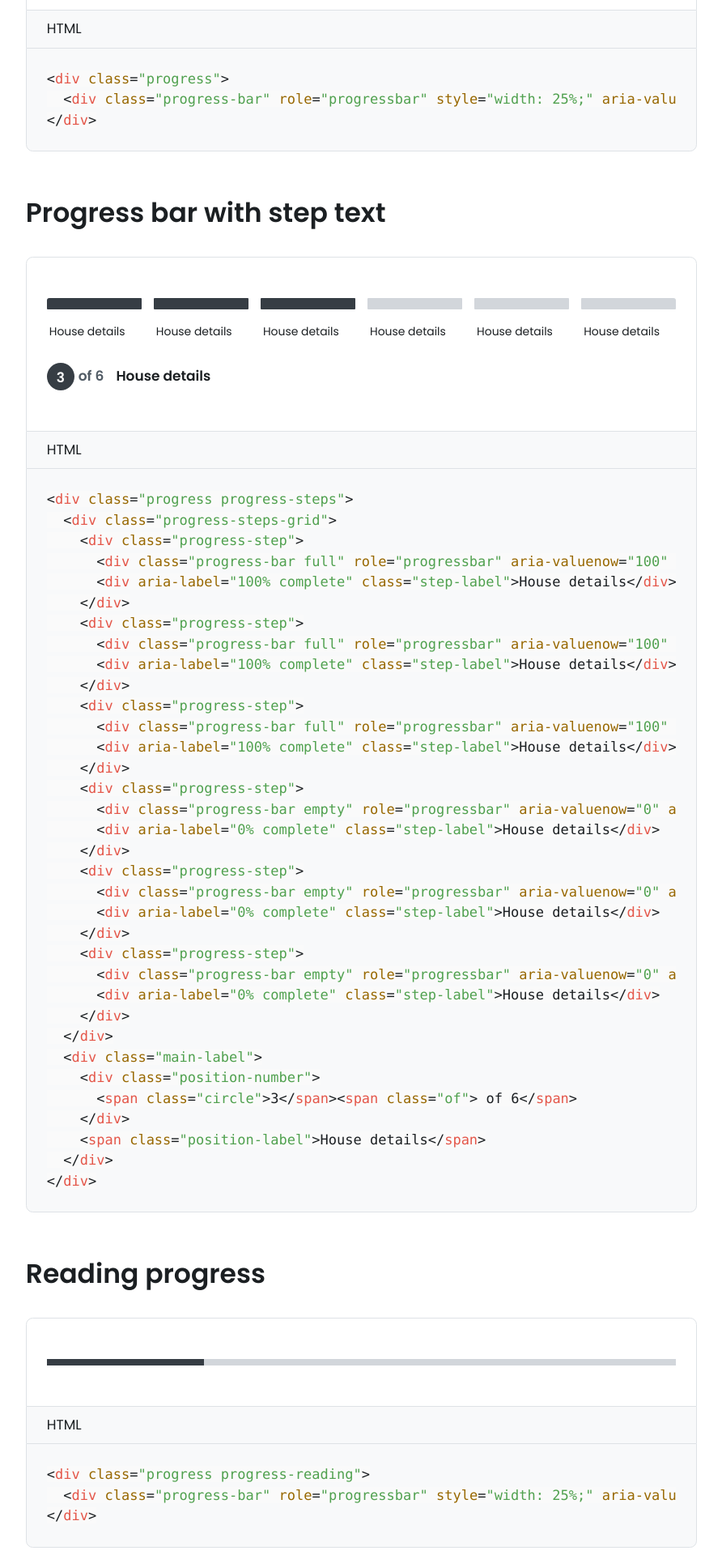
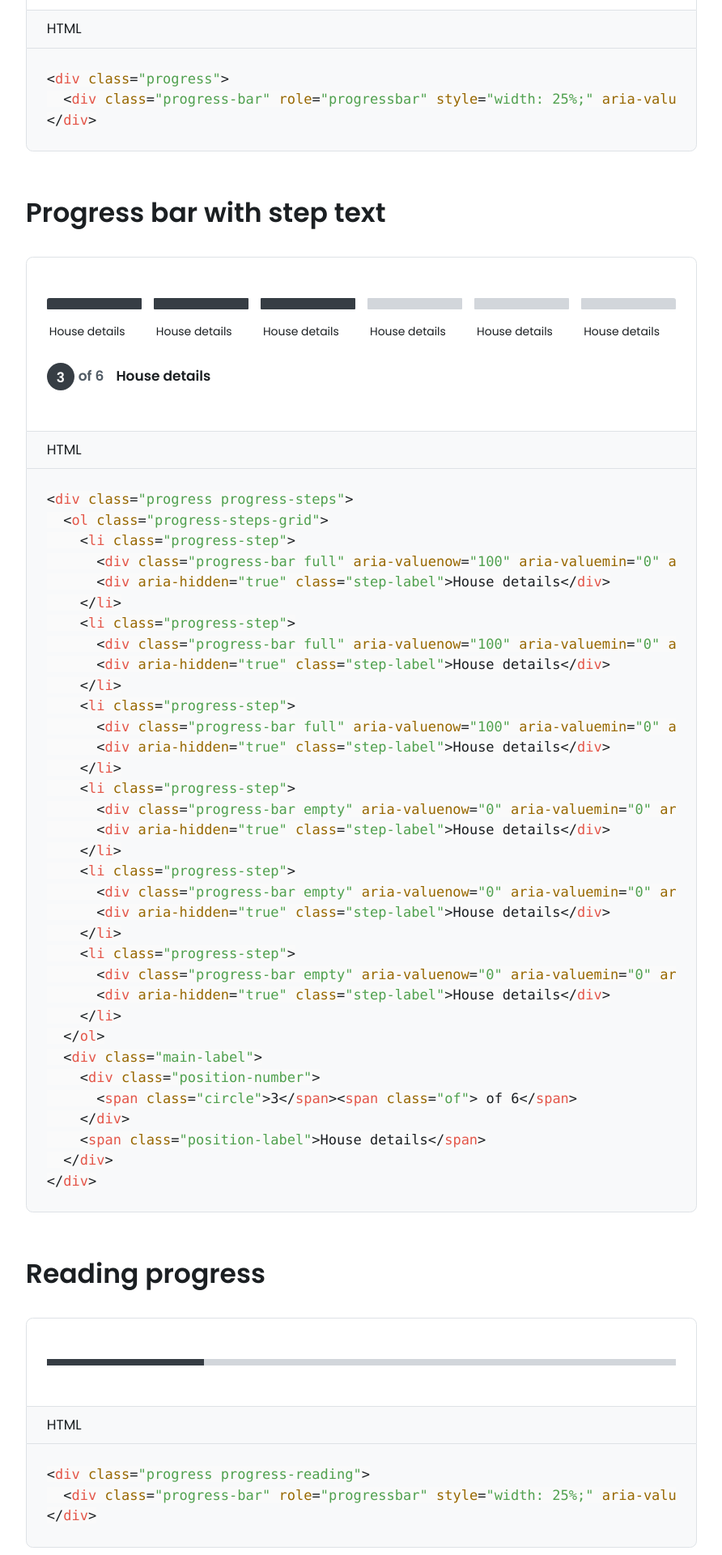
Before and after one commit to Energy-Saving-Trust/Design-System, a Jekyll site: the page built from components/progress-indicators.md, in a window 1280 px wide. Shown: the part 1073-2993 px from the top of the page at 81% size, without its empty margins (336-1228 px from the left). Built offline with Jekyll 4.4.1, drawn with Linux system fonts in a browser that asks for light colours; nearby versions of some CDN libraries.

Commit message:
progress indicator fix #65

```diff
--- a/_sass/est/_progress.scss
+++ b/_sass/est/_progress.scss
@@ -40,11 +40,15 @@
 }
 
 .progress-steps-grid {
+  padding: 0;
   display: grid;
   grid-template-columns: repeat(auto-fill, minmax(100px, 1fr));
   gap: 15px;
   margin-bottom: 20px;
   width: 100%;
+  li {
+    list-style-type: none;
+  }
   @include media-breakpoint-down(sm) {
     grid-template-columns: repeat(auto-fit, minmax(30px, 1fr));
     gap: 4px;
--- a/components/progress-indicators.md
+++ b/components/progress-indicators.md
@@ -33,32 +33,32 @@
 
 {% capture code_render %}
 <div class="progress progress-steps">
-  <div class="progress-steps-grid">
-    <div class="progress-step">
-      <div class="progress-bar full" role="progressbar" aria-valuenow="100" aria-valuemin="0" aria-valuemax="100"></div>
-      <div aria-label="100% complete" class="step-label">House details</div>
-    </div>
-    <div class="progress-step">
-      <div class="progress-bar full" role="progressbar" aria-valuenow="100" aria-valuemin="0" aria-valuemax="100"></div>
-      <div aria-label="100% complete" class="step-label">House details</div>
-    </div>
-    <div class="progress-step">
-      <div class="progress-bar full" role="progressbar" aria-valuenow="100" aria-valuemin="0" aria-valuemax="100"></div>
-      <div aria-label="100% complete" class="step-label">House details</div>
-    </div>
-    <div class="progress-step">
-      <div class="progress-bar empty" role="progressbar" aria-valuenow="0" aria-valuemin="0" aria-valuemax="100"></div>
-      <div aria-label="0% complete" class="step-label">House details</div>
-    </div>
-    <div class="progress-step">
-      <div class="progress-bar empty" role="progressbar" aria-valuenow="0" aria-valuemin="0" aria-valuemax="100"></div>
-      <div aria-label="0% complete" class="step-label">House details</div>
-    </div>
-    <div class="progress-step">
-      <div class="progress-bar empty" role="progressbar" aria-valuenow="0" aria-valuemin="0" aria-valuemax="100"></div>
-      <div aria-label="0% complete" class="step-label">House details</div>
-    </div>
-  </div>
+  <ol class="progress-steps-grid">
+    <li class="progress-step">
+      <div class="progress-bar full" aria-valuenow="100" aria-valuemin="0" aria-valuemax="100"></div>
+      <div aria-hidden="true" class="step-label">House details</div>
+    </li>
+    <li class="progress-step">
+      <div class="progress-bar full" aria-valuenow="100" aria-valuemin="0" aria-valuemax="100"></div>
+      <div aria-hidden="true" class="step-label">House details</div>
+    </li>
+    <li class="progress-step">
+      <div class="progress-bar full" aria-valuenow="100" aria-valuemin="0" aria-valuemax="100"></div>
+      <div aria-hidden="true" class="step-label">House details</div>
+    </li>
+    <li class="progress-step">
+      <div class="progress-bar empty" aria-valuenow="0" aria-valuemin="0" aria-valuemax="100"></div>
+      <div aria-hidden="true" class="step-label">House details</div>
+    </li>
+    <li class="progress-step">
+      <div class="progress-bar empty" aria-valuenow="0" aria-valuemin="0" aria-valuemax="100"></div>
+      <div aria-hidden="true" class="step-label">House details</div>
+    </li>
+    <li class="progress-step">
+      <div class="progress-bar empty" aria-valuenow="0" aria-valuemin="0" aria-valuemax="100"></div>
+      <div aria-hidden="true" class="step-label">House details</div>
+    </li>
+  </ol>
   <div class="main-label">
     <div class="position-number">
       <span class="circle">3</span><span class="of"> of 6</span>
```
